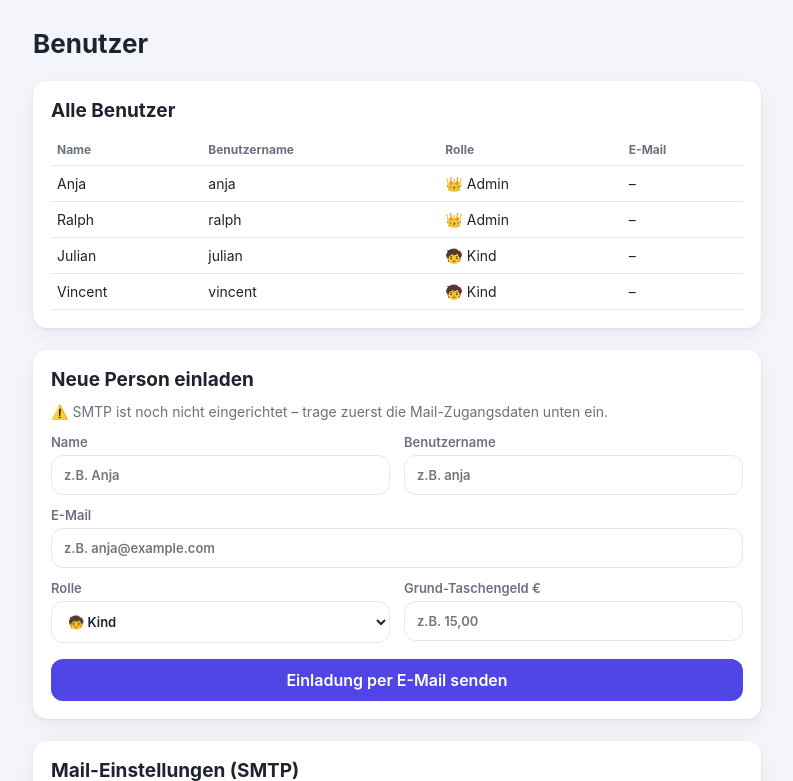
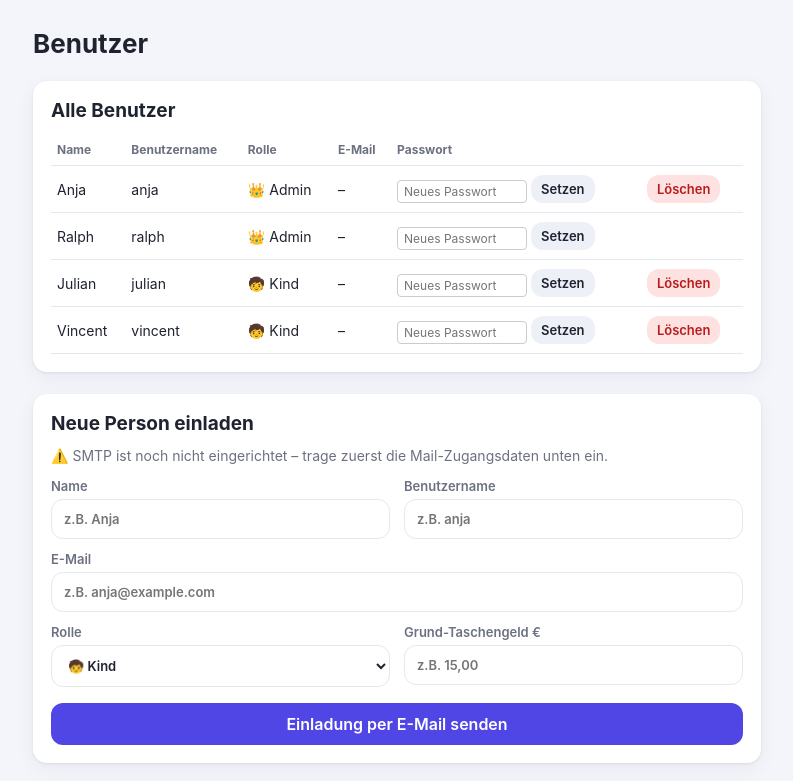
Before and after one commit to ralphZi-hue/levelup-deploy, a FastAPI app: page /admin/users in a window 1280 px wide. Shown: the part 46-827 px from the top of the page, without its empty margins (243-1036 px from the left). Run offline with FastAPI, Linux system fonts and the light colour scheme; the visitor is signed in with stand-in values (Sample User, id 1); data comes from the database, SQL or seed files in the repository; data that the repository does not hold is empty.

Commit message:
feat(fambank): Benutzer löschen + Passwort zurücksetzen im Admin
- POST /admin/users/{id}/delete: löscht User inkl. Buchungen/Claims
  (Selbstlöschen wird blockiert, confirm()-Dialog davor)
- POST /admin/users/{id}/reset-password: Admin setzt Passwort direkt
  (min. 4 Zeichen, kein E-Mail-Flow nötig)
- admin_users.html: Passwortfeld + Löschen-Button in jeder Benutzerzeile

Co-Authored-By: Claude Sonnet 4.6 <noreply@anthropic.com>

```diff
--- a/templates/admin_users.html
+++ b/templates/admin_users.html
@@ -6,8 +6,9 @@
 
 <section class="panel">
   <h2>Alle Benutzer</h2>
+  {% if flash_msg %}<p class="flash {{ flash_type }}">{{ flash_msg }}</p>{% endif %}
   <table class="rules-table">
-    <thead><tr><th>Name</th><th>Benutzername</th><th>Rolle</th><th>E-Mail</th></tr></thead>
+    <thead><tr><th>Name</th><th>Benutzername</th><th>Rolle</th><th>E-Mail</th><th>Passwort</th><th></th></tr></thead>
     <tbody>
       {% for u in users %}
         <tr>
@@ -15,6 +16,25 @@
           <td>{{ u.username }}</td>
           <td>{{ '👑 Admin' if u.role == 'admin' else '🧒 Kind' }}</td>
           <td>{{ u.email or '–' }}</td>
+          <td>
+            <form method="post" action="/admin/users/{{ u.id }}/reset-password"
+                  style="display:flex;gap:4px;align-items:center;">
+              <input name="new_password" type="password" placeholder="Neues Passwort"
+                     minlength="4" required
+                     style="width:130px;padding:3px 6px;font-size:12px;border:1px solid #ccc;border-radius:4px;"
+                     data-1p-ignore data-lpignore="true" data-bwignore autocomplete="off">
+              <button class="btn-small" type="submit">Setzen</button>
+            </form>
+          </td>
+          <td>
+            {% if u.id != user.id %}
+            <form method="post" action="/admin/users/{{ u.id }}/delete"
+                  onsubmit="return confirm('{{ u.name }} wirklich löschen? Alle Buchungen werden mitgelöscht.')">
+              <button class="btn-small" type="submit"
+                      style="background:#fee2e2;color:#b91c1c;border-color:#fca5a5;">Löschen</button>
+            </form>
+            {% endif %}
+          </td>
         </tr>
       {% endfor %}
     </tbody>
```
